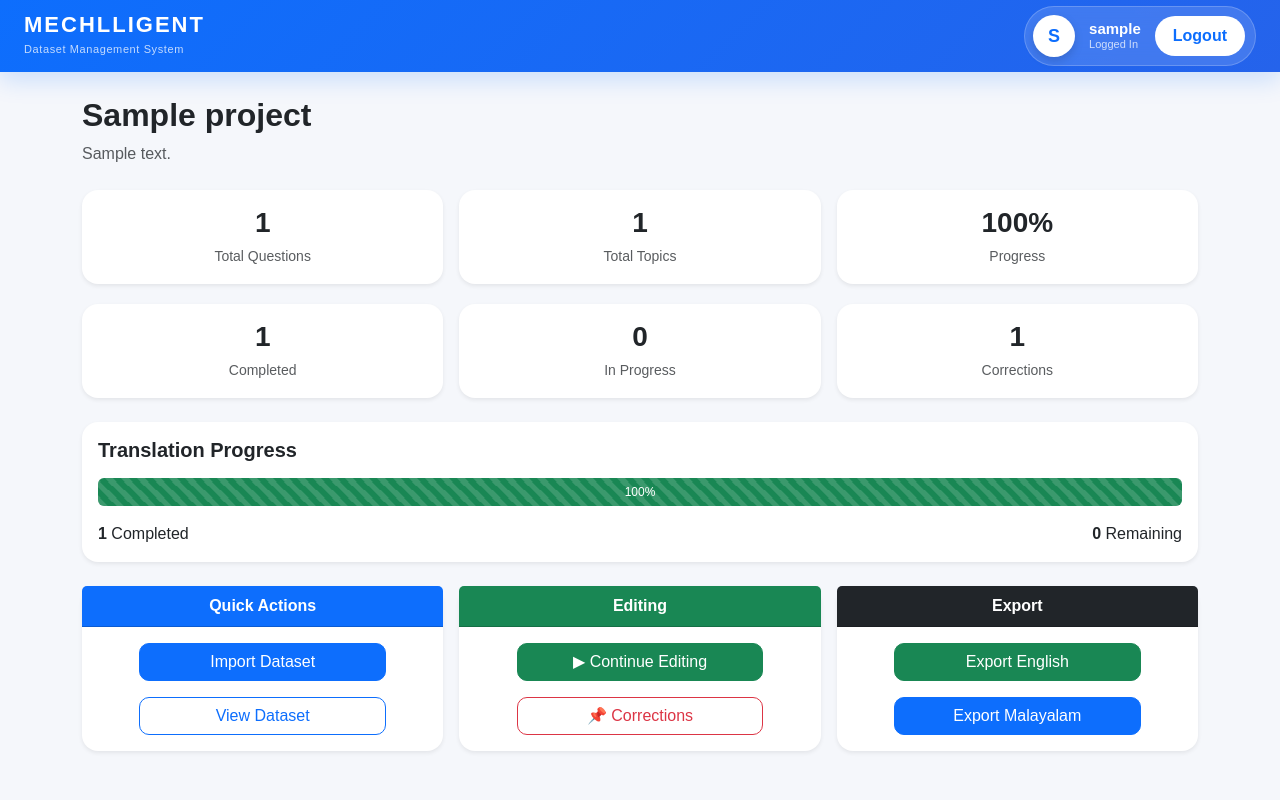
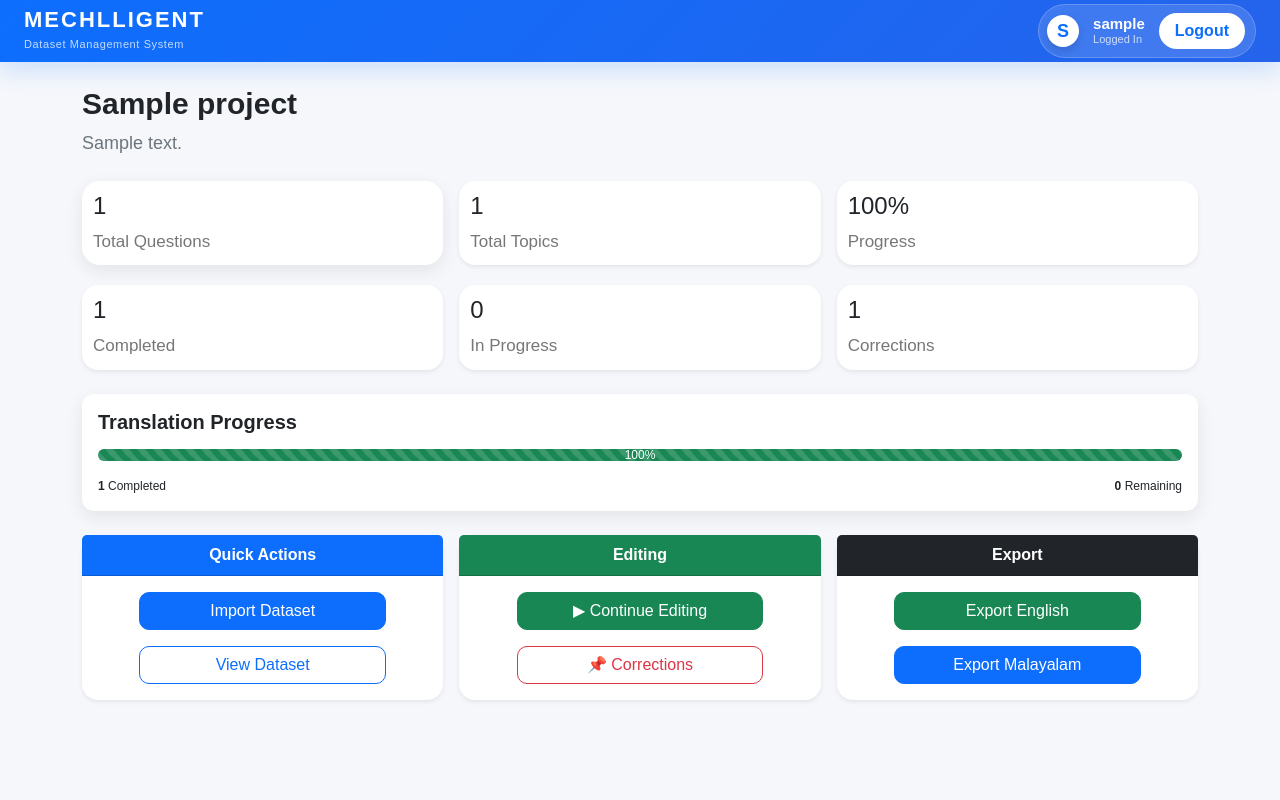
Before and after one commit to ribupb/mechlligent-dms, a Flask app: page /project/1/dashboard in a window 1280 px wide. Run offline with Flask 3, Linux system fonts and the light colour scheme; the visitor is signed in with stand-in values (Sample User, id 1); tables that the repository leaves empty hold one stand-in row (values such as "Sample post").

Commit message:
Complete DMS features and improve dashboard UI

```diff
--- a/routes/project.py
+++ b/routes/project.py
@@ -91,6 +91,11 @@ def view_dataset(project_id):
     topic = request.args.get("topic", "")
 
     query = DatasetEntry.query.filter_by(project_id=project.id)
+
+    query = query.order_by(
+        DatasetEntry.topic_id.asc(),
+        DatasetEntry.practice_question_id.asc()
+    )
 
     if topic:
         query = query.filter(
--- a/static/css/style.css
+++ b/static/css/style.css
@@ -245,7 +245,7 @@ body{
 
     background:linear-gradient(135deg,#0d6efd,#2563eb);
 
-    height:72px;
+    height:62px;
 
     padding:0;
 
@@ -313,9 +313,9 @@ body{
 
 .user-avatar{
 
-    width:42px;
+    width:32px;
 
-    height:42px;
+    height:32px;
 
     border-radius:50%;
 
@@ -371,7 +371,7 @@ body{
 
     color:#0d6efd;
 
-    padding:8px 18px;
+    padding:6px 16px;
 
     border-radius:30px;
 
@@ -415,3 +415,63 @@ body{
     opacity:0;
     transform:translateX(30px);
 }
+
+
+
+/* =====================================================
+   dashboard
+===================================================== */
+
+
+.dashboard-title{
+    font-size:30px;
+    font-weight:700;
+    margin-bottom:8px;
+}
+
+.dashboard-description{
+    font-size:18px;
+    color:#6c757d;
+}
+
+
+.dashboard-stat-card{
+    border:none;
+    border-radius:18px;
+    box-shadow:0 6px 18px rgba(0,0,0,.08);
+}
+
+
+.dashboard-stat-body{
+    padding:11px;
+}
+
+.dashboard-number{
+    font-size:24px;
+    font-weight:500;
+}
+
+.dashboard-label{
+    font-size:17px;
+    color:#777;
+}
+
+.dashboard-progress-card{
+    border:none;
+    border-radius:12px;
+    box-shadow:0 6px 18px rgba(0,0,0,.08);
+}
+
+.progress-title{
+    font-size:20px;   /* Reduce or increase */
+    font-weight:700;
+    margin-bottom:15px;
+}
+
+.progress-footer{
+    font-size:12px;
+}
+
+.progress-count{
+    font-size:12px;
+}
--- a/templates/project_dashboard.html
+++ b/templates/project_dashboard.html
@@ -10,9 +10,11 @@
 
     <div class="mb-4">
 
-        <h2 class="fw-bold">{{ project.project_name }}</h2>
+        <h2 class="dashboard-title">
+            {{ project.project_name }}
+        </h2>
 
-        <p class="text-muted">
+        <p class="dashboard-description">
             {{ project.description }}
         </p>
 
@@ -24,14 +26,14 @@
 
         <div class="col-md-4">
 
-            <div class="card shadow-sm border-primary rounded-4">
+            <div class="card dashboard-stat-card">
 
-                <div class="card-body text-center py-3">
+                <div class="card-body dashboard-stat-body">
 
 
-                    <h3 class="fw-bold mb-1">{{ total_records }}</h3>
+                    <h3 class="dashboard-number">{{ total_records }}</h3>
 
-                    <small class="text-muted">
+                    <small class="dashboard-label">
                         Total Questions
                     </small>
 
@@ -45,12 +47,12 @@
 
             <div class="card shadow-sm border-info rounded-4">
 
-                <div class="card-body text-center py-3">
+                <div class="card-body dashboard-stat-body">
 
 
-                    <h3 class="fw-bold mb-1">{{ total_topics }}</h3>
+                    <h3 class="dashboard-number">{{ total_topics }}</h3>
 
-                    <small class="text-muted">
+                    <small class="dashboard-label">
                         Total Topics
                     </small>
 
@@ -64,12 +66,14 @@
 
             <div class="card shadow-sm border-success rounded-4">
 
-                <div class="card-body text-center py-3">
+                <div class="card-body dashboard-stat-body">
 
 
-                    <h3 class="fw-bold mb-1">{{ progress }}%</h3>
 
-                    <small class="text-muted">
+
+                    <h3 class="dashboard-number">{{ progress }}%</h3>
+
+                    <small class="dashboard-label">
                         Progress
                     </small>
 
@@ -87,12 +91,12 @@
 
             <div class="card shadow-sm border-success rounded-4">
 
-                <div class="card-body text-center py-3">
+                <div class="card-body dashboard-stat-body">
 
 
-                    <h3 class="fw-bold mb-1">{{ completed }}</h3>
+                    <h3 class="dashboard-number">{{ completed }}</h3>
 
-                    <small class="text-muted">
+                    <small class="dashboard-label">
                         Completed
                     </small>
 
@@ -106,12 +110,12 @@
 
             <div class="card shadow-sm border-warning rounded-4">
 
-                <div class="card-body text-center py-3">
+                <div class="card-body dashboard-stat-body">
 
 
-                    <h3 class="fw-bold mb-1">{{ english_only }}</h3>
+                    <h3 class="dashboard-number">{{ english_only }}</h3>
 
-                    <small class="text-muted">
+                    <small class="dashboard-label">
                         In Progress
                     </small>
 
@@ -125,12 +129,12 @@
 
             <div class="card shadow-sm border-danger rounded-4">
 
-                <div class="card-body text-center py-3">
+                <div class="card-body dashboard-stat-body">
 
 
-                    <h3 class="fw-bold mb-1">{{ corrections }}</h3>
+                    <h3 class="dashboard-number">{{ corrections }}</h3>
 
-                    <small class="text-muted">
+                    <small class="dashboard-label">
                         Corrections
                     </small>
 
@@ -144,17 +148,17 @@
 
     <!-- ================= Progress ================= -->
 
-    <div class="card shadow-sm rounded-4 mt-4 mb-4">
+    <div class="card dashboard-progress-card mt-4 mb-4">
 
         <div class="card-body">
 
-            <h5 class="fw-bold mb-3">
+            <h5 class="progress-title">
 
                 Translation Progress
 
             </h5>
 
-            <div class="progress" style="height:28px;">
+            <div class="progress" style="height:12px;">
 
                 <div class="progress-bar bg-success progress-bar-striped progress-bar-animated"
 
@@ -168,11 +172,13 @@
 
             </div>
 
-            <div class="d-flex justify-content-between mt-3">
+            <div class="d-flex justify-content-between mt-3 progress-footer">
 
                 <span>
 
-                    <strong>{{ completed }}</strong>
+                    <strong class="progress-count">
+                        {{ completed }}
+                    </strong>
 
                     Completed
 
@@ -180,7 +186,9 @@
 
                 <span>
 
-                    <strong>{{ total_records-completed }}</strong>
+                    <strong class="progress-count">
+                        {{ total_records-completed }}
+                    </strong>
 
                     Remaining
 
```
